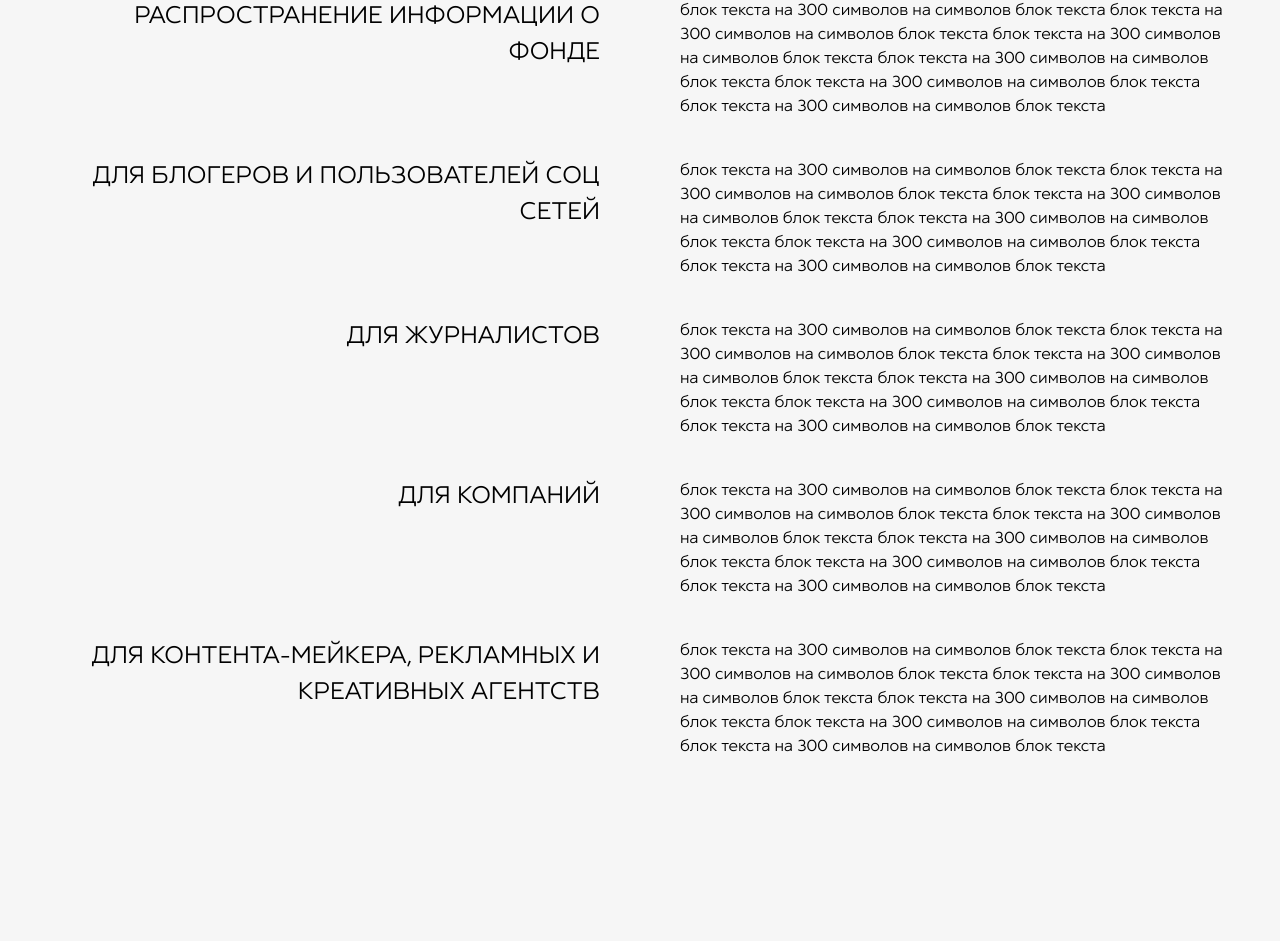
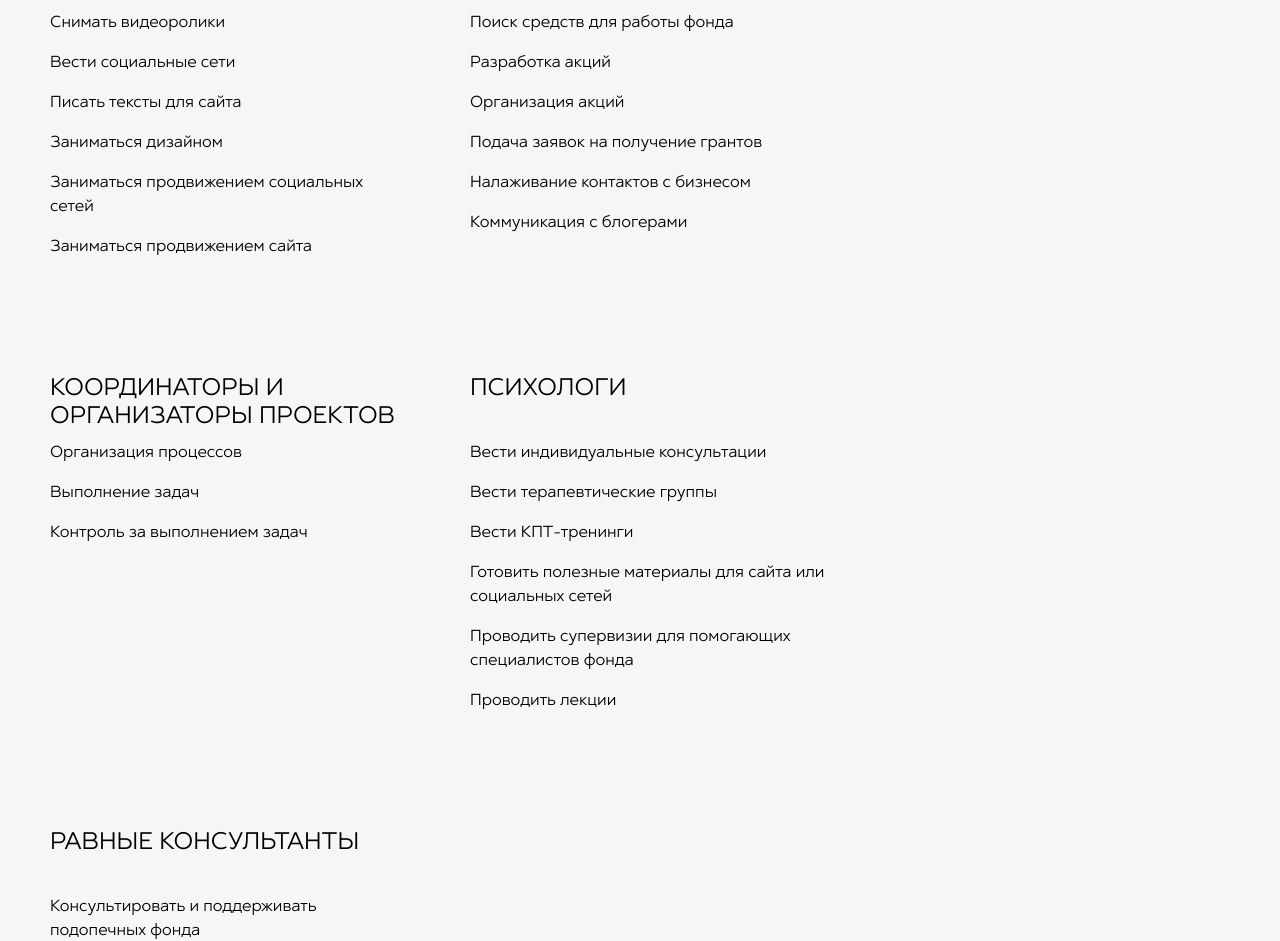
Before and after one commit to thirdmadman/fond-ravnovesie.ru_2023, a Next.js app: page /ways-to-help in a window 1280 px wide. Shown: the part 5219-6160 px from the top of the page. Built offline with nearby package versions, Linux system fonts and the light colour scheme.

Commit message:
feat: impl basic SectionBecomeVolunteer

```diff
--- a/src/components/ways-to-help/SectionBecomeVolunteer.tsx
+++ b/src/components/ways-to-help/SectionBecomeVolunteer.tsx
@@ -1,9 +1,61 @@
+import '@/styles/ways-to-help/sectionBecomeVolunteer.scss';
+
+const volunteerHelpDirectionGroupHints = [
+  {
+    id: 1,
+    title: 'Кто такой равной консультант?',
+    text: 'Равным консультантом может стать человек, имеющий психиатрический диагноз, находящийся в стабильном состоянии, наблюдающийся у психиатра и психолога',
+  },
+];
+
+const volunteerHelpDirectionGroups = [
+  {
+    title: 'Digital',
+    list: 'Снимать видеоролики\nВести социальные сети\nПисать тексты для сайта\nЗаниматься дизайном\nЗаниматься продвижением социальных сетей\nЗаниматься продвижением сайта',
+    hints: [],
+  },
+  {
+    title: 'Фандрайзеры',
+    list: 'Поиск средств для работы фонда\nРазработка акций\nОрганизация акций\nПодача заявок на получение грантов\nНалаживание контактов с бизнесом\nКоммуникация с блогерами',
+    hints: [],
+  },
+  {
+    title: 'Координаторы и организаторы проектов',
+    list: 'Организация процессов\nВыполнение задач\nКонтроль за выполнением задач',
+    hints: [],
+  },
+  {
+    title: 'Психологи',
+    list: 'Вести индивидуальные консультации\nВести терапевтические группы\nВести КПТ-тренинги\nГотовить полезные материалы для сайта или социальных сетей\nПроводить супервизии для помогающих специалистов фонда\nПроводить лекции',
+    hints: [],
+  },
+  {
+    title: 'Равные консультанты',
+    list: 'Консультировать и поддерживать подопечных фонда',
+    hints: [1],
+  },
+];
+
 export function SectionBecomeVolunteer() {
   return (
     <section className="section-become-volunteer" id="become-volunteer">
       <h2>Стать волонтёром</h2>
-      <p>Делайте что-то интересное и помогайте людям с психическими расстройствами.</p>
-      <p>Наши волонтёрские программы постоянно нуждаются в помощи.</p>
+      <div className="section-become-volunteer__content">
+        {volunteerHelpDirectionGroups.map((group) => (
+          <div className="section-become-volunteer__help-direction-group" key={group.title}>
+            <h3>{group.title}</h3>
+            <ul className="section-become-volunteer__directions-list">
+              {group.list.split('\n').map((item) => (
+                <li key={item}>{item}</li>
+              ))}
+              {group.hints.length > 0 &&
+                group.hints.map((hintId) => (
+                  <li key={hintId}>{volunteerHelpDirectionGroupHints.find((hint) => hint.id === hintId)?.title}</li>
+                ))}
+            </ul>
+          </div>
+        ))}
+      </div>
     </section>
   );
 }
--- /dev/null
+++ b/src/styles/ways-to-help/sectionBecomeVolunteer.scss
@@ -0,0 +1,35 @@
+.section-become-volunteer {
+  margin-bottom: 150px;
+
+  h2 {
+    margin-bottom: 100px;
+  }
+
+  .section-become-volunteer__content {
+    display: flex;
+    column-gap: 60px;
+    row-gap: 100px;
+    flex-wrap: wrap;
+  }
+
+  .section-become-volunteer__help-direction-group {
+    max-width: 360px;
+    width: 100%;
+
+    h3 {
+      min-height: 56px;
+      font-size: 24px;
+      line-height: 28px;
+      margin-bottom: 10px;
+      text-transform: uppercase;
+    }
+  }
+
+  .section-become-volunteer__directions-list {
+    font-size: 16px;
+
+    li {
+      margin-bottom: 16px;
+    }
+  }
+}
```
